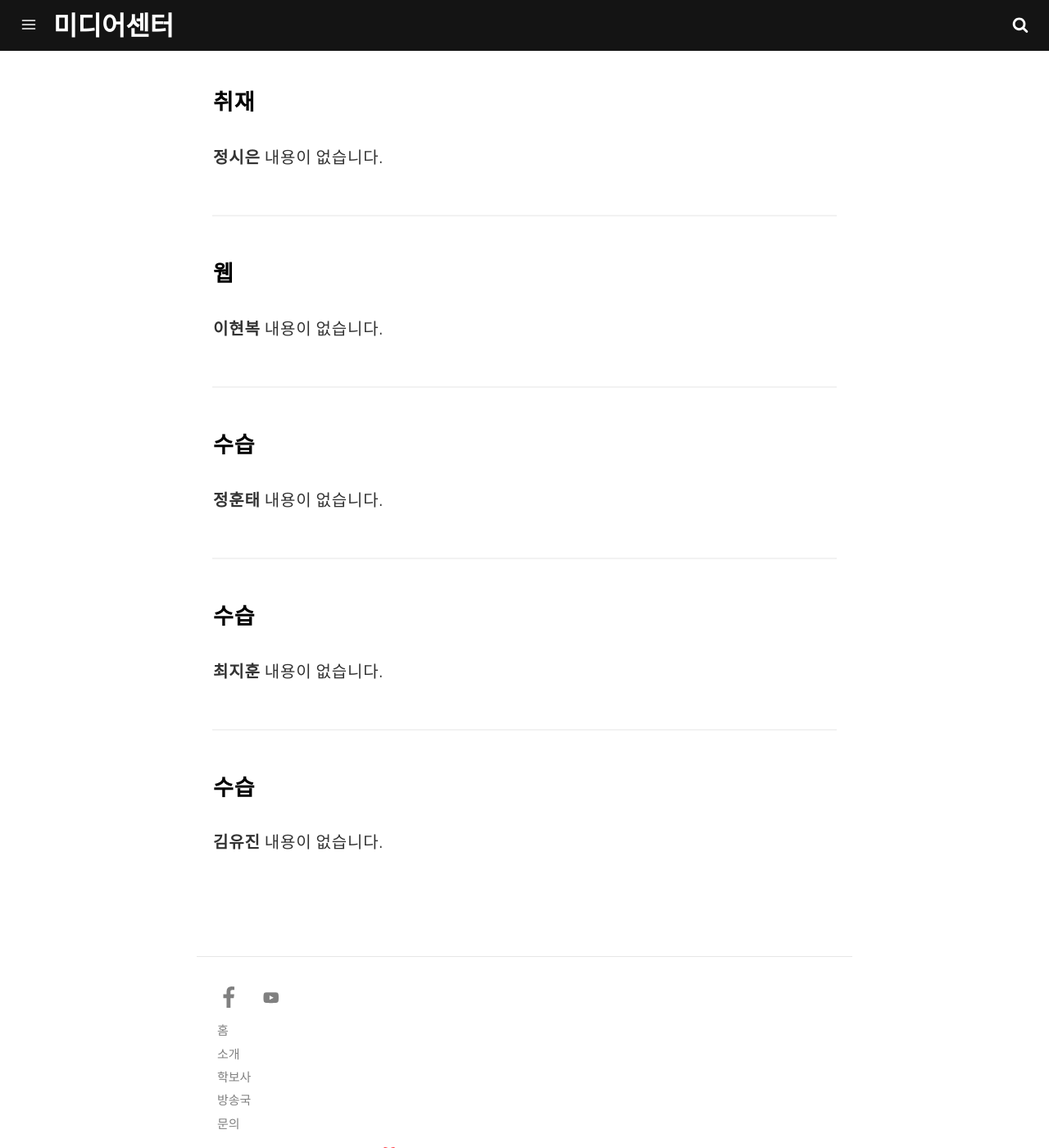
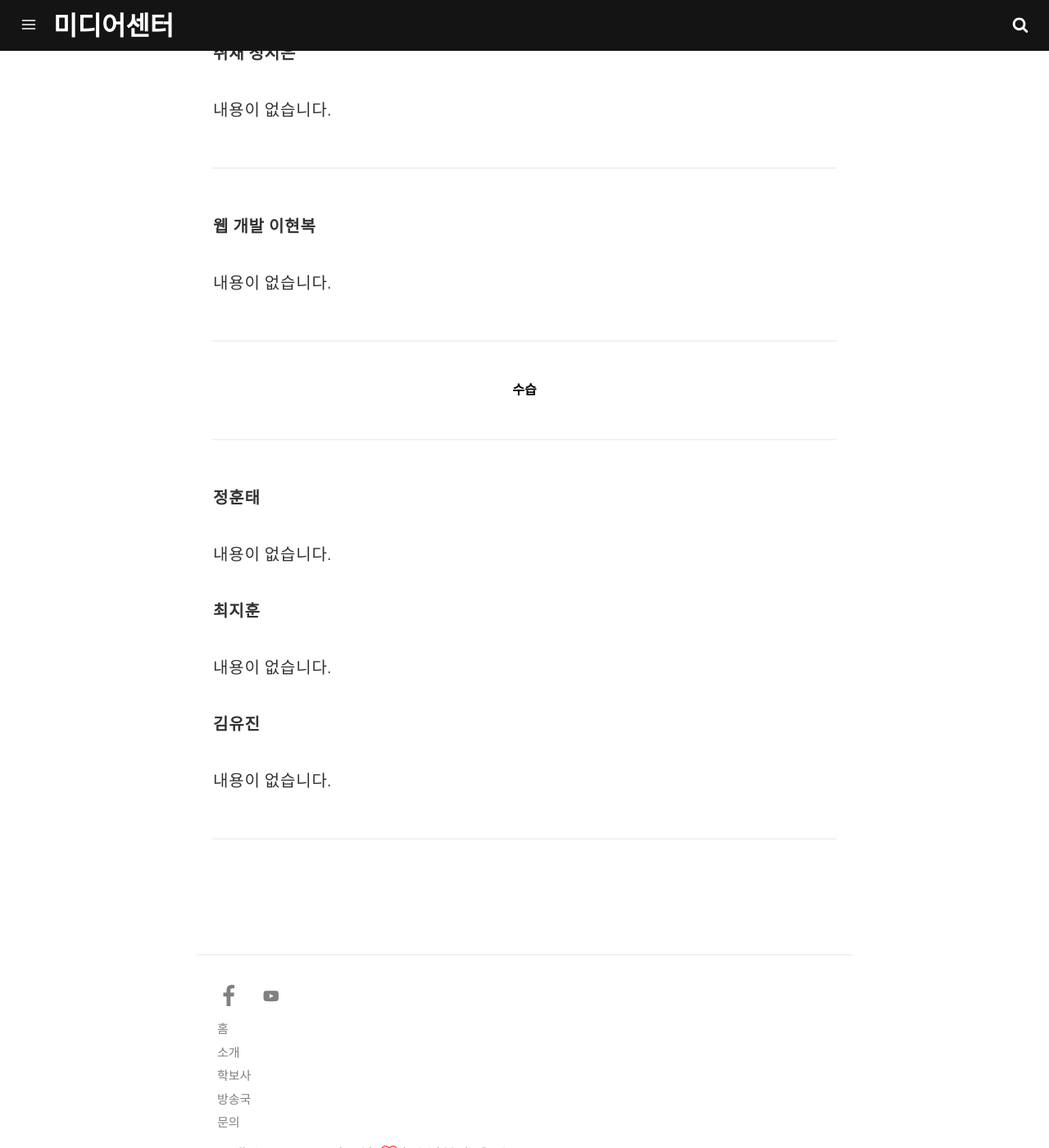
Before and after one commit to skhumedia/skhumedia.github.io, a Jekyll site: the page built from about.md, in a window 1280 px wide and 1400 px high, scrolled down 1169 px. Shown: the whole window at 82% size. Built offline with Jekyll 4.4.1, drawn with Linux system fonts in a browser that asks for light colours.

Commit message:
Initial Commit

```diff
--- a/about.md
+++ b/about.md
@@ -7,46 +7,52 @@ permalink: /about/
 
 <img itemprop="image" class="img-rounded" src="http://res.cloudinary.com/dm7h7e8xj/image/upload/c_fill,h_200,w_200/v1504971955/neo_ruqszk.jpg" alt="Your Name">
 
-### 미디어센터장
+**미디어센터장**
 **하지윤**
 내용이 없습니다.
 <hr/>
 
-### 방송국장
+**방송국장**
 **이의선**
+
 내용이 없습니다.
 <hr/>
 
-### 편집국장
+**편집국장**
 **송다혜**
+
 내용이 없습니다.
 <hr/>
 
-### 취재
+**취재**
 **박병찬**
+
 내용이 없습니다.
 <hr/>
 
-### 취재
+**취재**
 **정시은**
+
 내용이 없습니다.
 <hr/>
 
-### 웹
+**웹 개발**
 **이현복**
+
 내용이 없습니다.
 <hr/>
+<center><strong>수습</strong></center>
+<hr/>
 
-### 수습
 **정훈태**
+
+내용이 없습니다.
+
+**최지훈**
+
+내용이 없습니다.
+
+**김유진**
+
 내용이 없습니다.
 <hr/>
-
-### 수습
-**최지훈**
-내용이 없습니다.
-<hr/>
-
-### 수습
-**김유진**
-내용이 없습니다.
```
